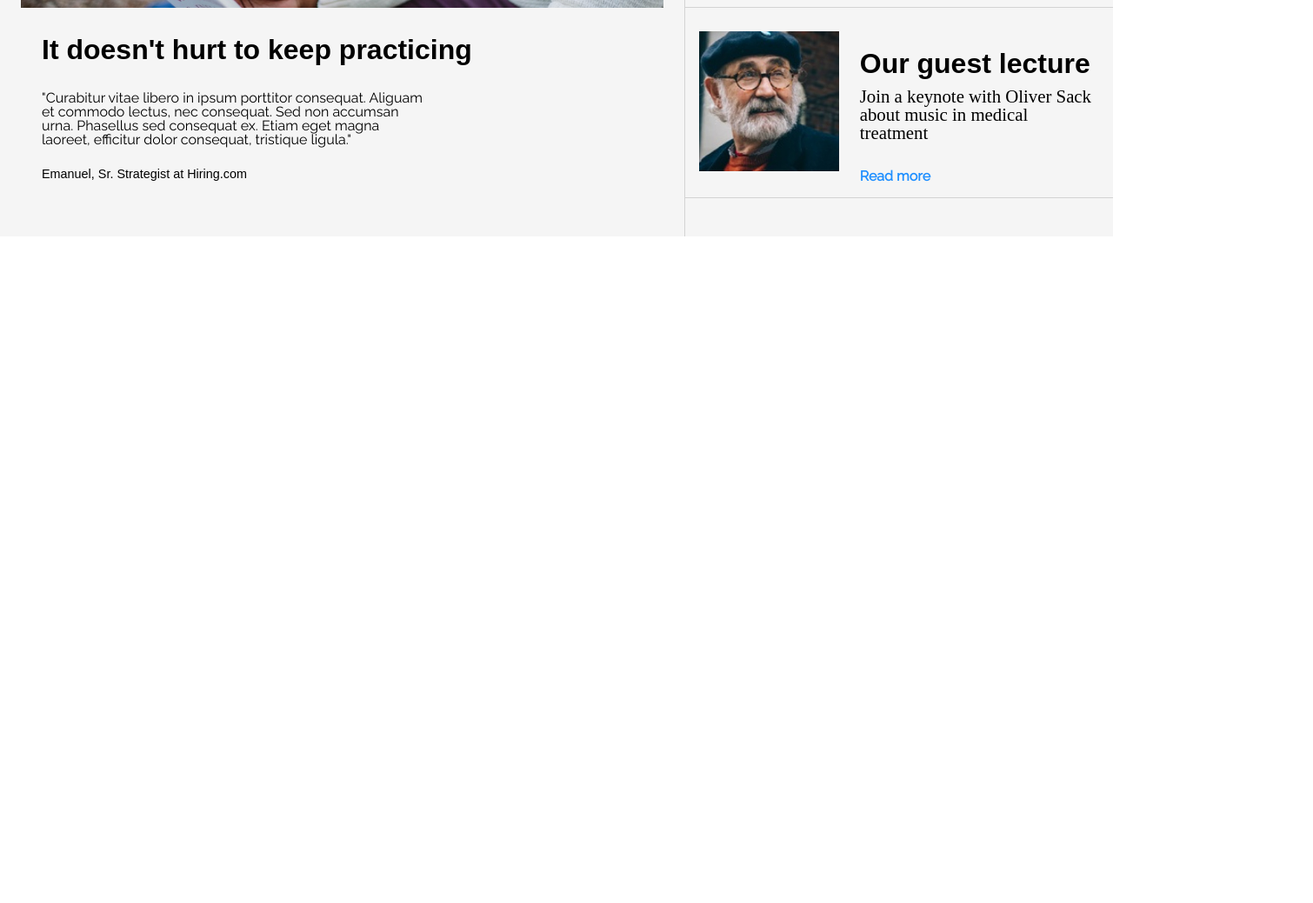
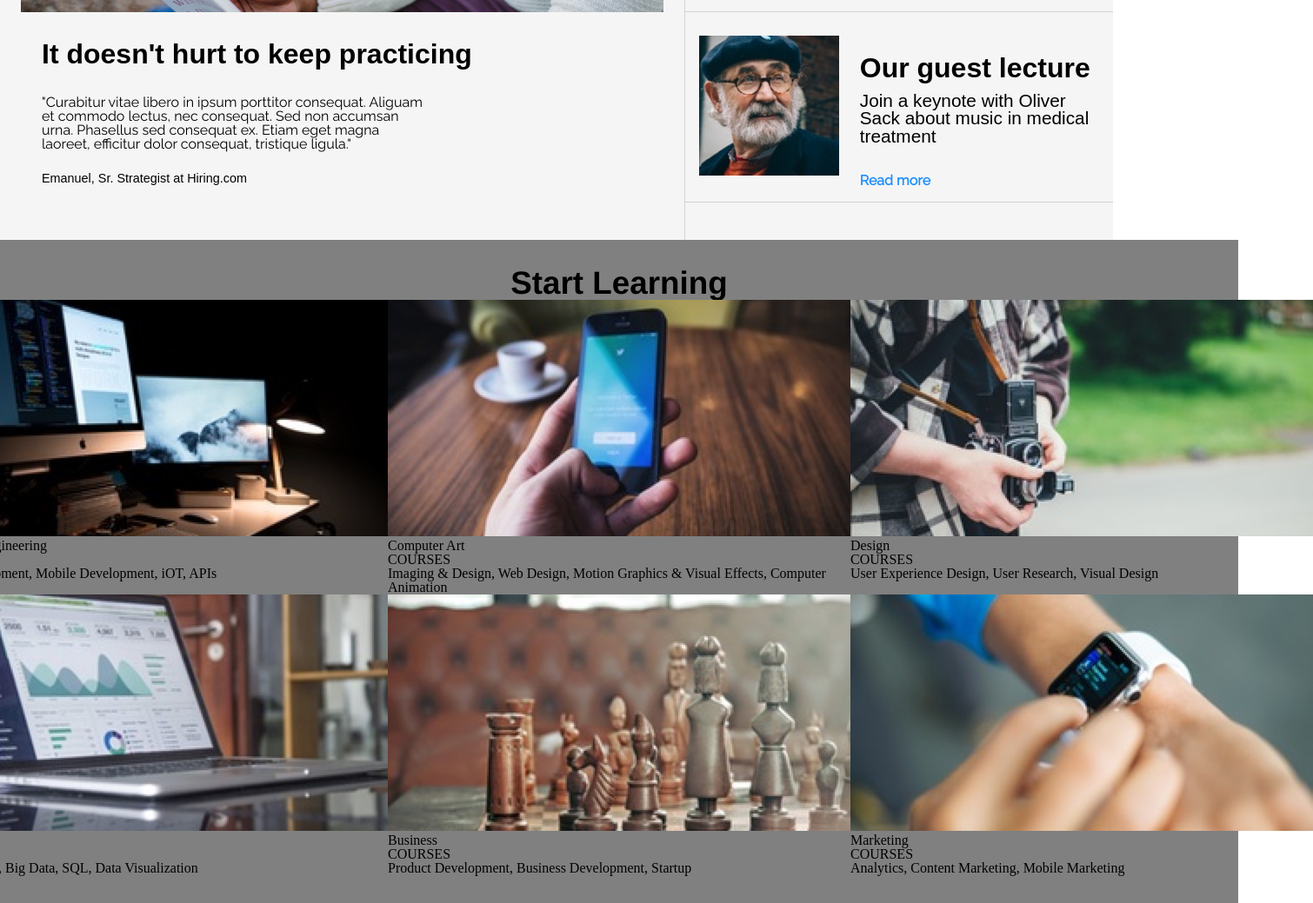
Before and after one commit to afloyd8/ColmarAcademy, a plain HTML site: page index.html in a window 1280 px wide. Shown: the part 1105-2144 px from the top of the page at 87% size, 1510 px wide, since content can reach past the window. Before the commit the page ends 1377 px from the top, so only its background shows below. Drawn offline with Linux system fonts and the light colour scheme.

Commit message:
HTML for courses section. Preliminary styling.

```diff
--- a/index.html
+++ b/index.html
@@ -112,5 +112,52 @@
       </div>
     </div>
     <!-- Start Learning -->
+    <div class="courses">
+      <div class="title">
+        <h1>Start Learning</h1>
+      </div>
+      <div class="gallery">
+        <div class="toprow">
+          <div class="class">
+            <img src="./resources/images/course-software.jpg">
+            <h2>Software Engineering</h2>
+            <h3>COURSES</h3>
+            <h3>Web Development, Mobile Development, iOT, APIs</h3>
+          </div>
+          <div class="class">
+            <img src="./resources/images/course-computer-art.jpg">
+            <h2>Computer Art</h2>
+            <h3>COURSES</h3>
+            <h3>Imaging & Design, Web Design, Motion Graphics & Visual Effects, Computer Animation</h3>
+          </div>
+          <div class="class">
+            <img src="./resources/images/course-design.jpg">
+            <h2>Design</h2>
+            <h3>COURSES</h3>
+            <h3>User Experience Design, User Research, Visual Design</h3>
+          </div>
+        </div>
+        <div class="bottomrow">
+          <div class="class">
+            <img src="./resources/images/course-data.jpg">
+            <h2>Data</h2>
+            <h3>COURSES</h3>
+            <h3>Data Science, Big Data, SQL, Data Visualization</h3>
+          </div>
+          <div class="class">
+            <img src="./resources/images/course-business.jpg">
+            <h2>Business</h2>
+            <h3>COURSES</h3>
+            <h3>Product Development, Business Development, Startup</h3>
+          </div>
+          <div class="class">
+            <img src="./resources/images/course-marketing.jpg">
+            <h2>Marketing</h2>
+            <h3>COURSES</h3>
+            <h3>Analytics, Content Marketing, Mobile Marketing</h3>
+          </div>
+        </div>
+      </div>
+    </div>
   </body>
 </html>
--- a/resources/css/style.css
+++ b/resources/css/style.css
@@ -79,7 +79,7 @@ nav a {
 }
 
 .banner img {
-  width: 58%;
+  width: 58.5%;
   padding: 32px 24px;
   padding-top: 32px;
   align-self: center; /* NOTE: This line prevents the picture from stretching */
@@ -229,4 +229,44 @@ nav a {
   padding-left: 24px;
   padding-top: 12px;
   font-size: 1.3rem;
+  font-family: "Arial", sans-serif;
 }
+
+/* Courses Section */
+
+.courses {
+  display: flex;
+  width: 100%;
+  background-color: gray;
+  padding: 32px 72px;
+  justify-content: center;
+  align-items: center;
+  flex-direction: column;
+}
+
+/*.courses .title {
+  padding-bottom: 32px;
+  justify-content: center;
+}*/
+
+
+.title h1 {
+  font-size: 2.3rem;
+  font-weight: 700;
+  font-family: "Helvetica", sans-serif;
+}
+
+.gallery {
+  display: flex;
+  flex-direction: column;
+}
+
+.toprow {
+  display: flex;
+  flex-direction: row;
+}
+
+.bottomrow {
+  display: flex;
+  flex-direction: row;
+}
```
